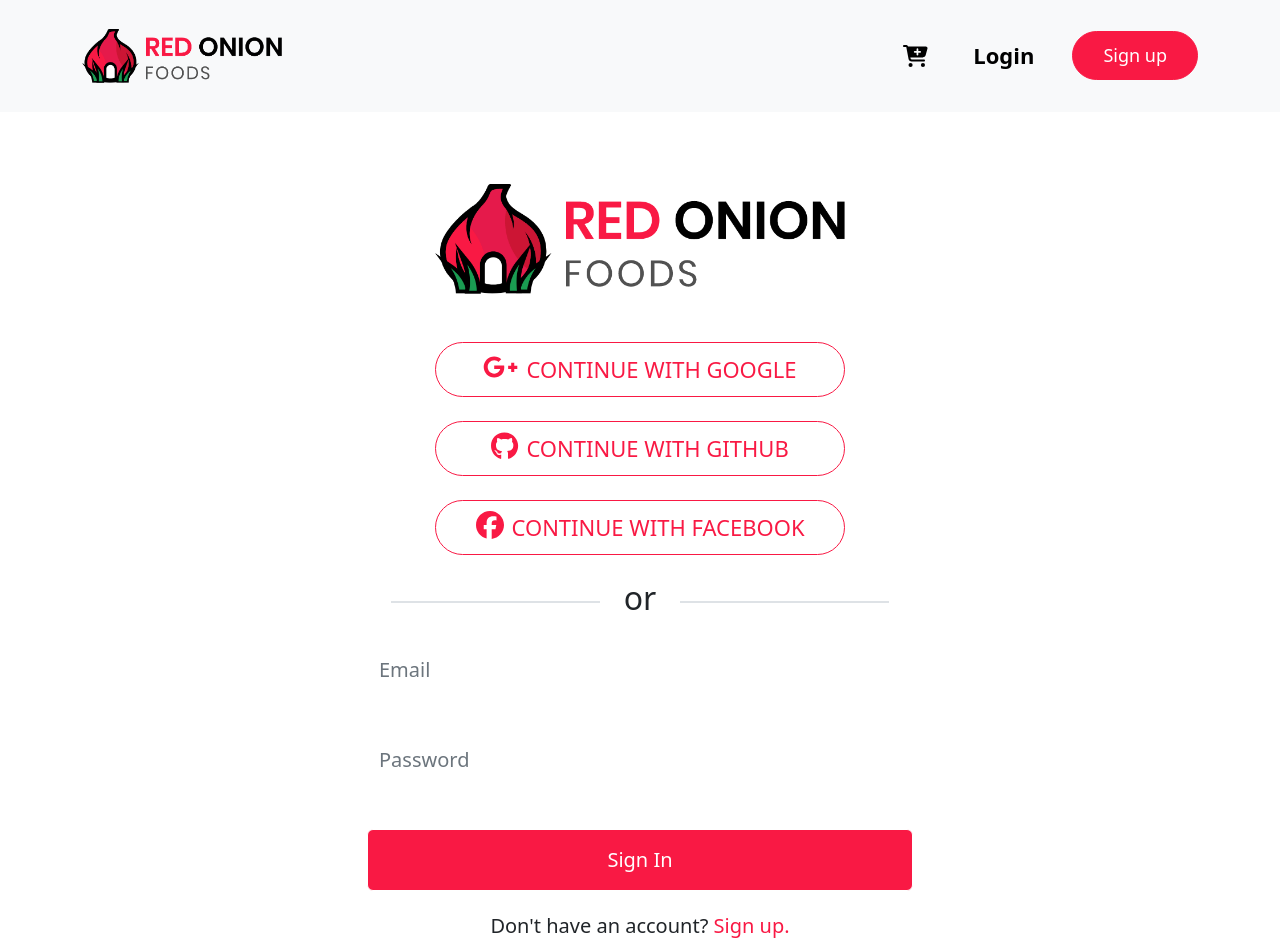
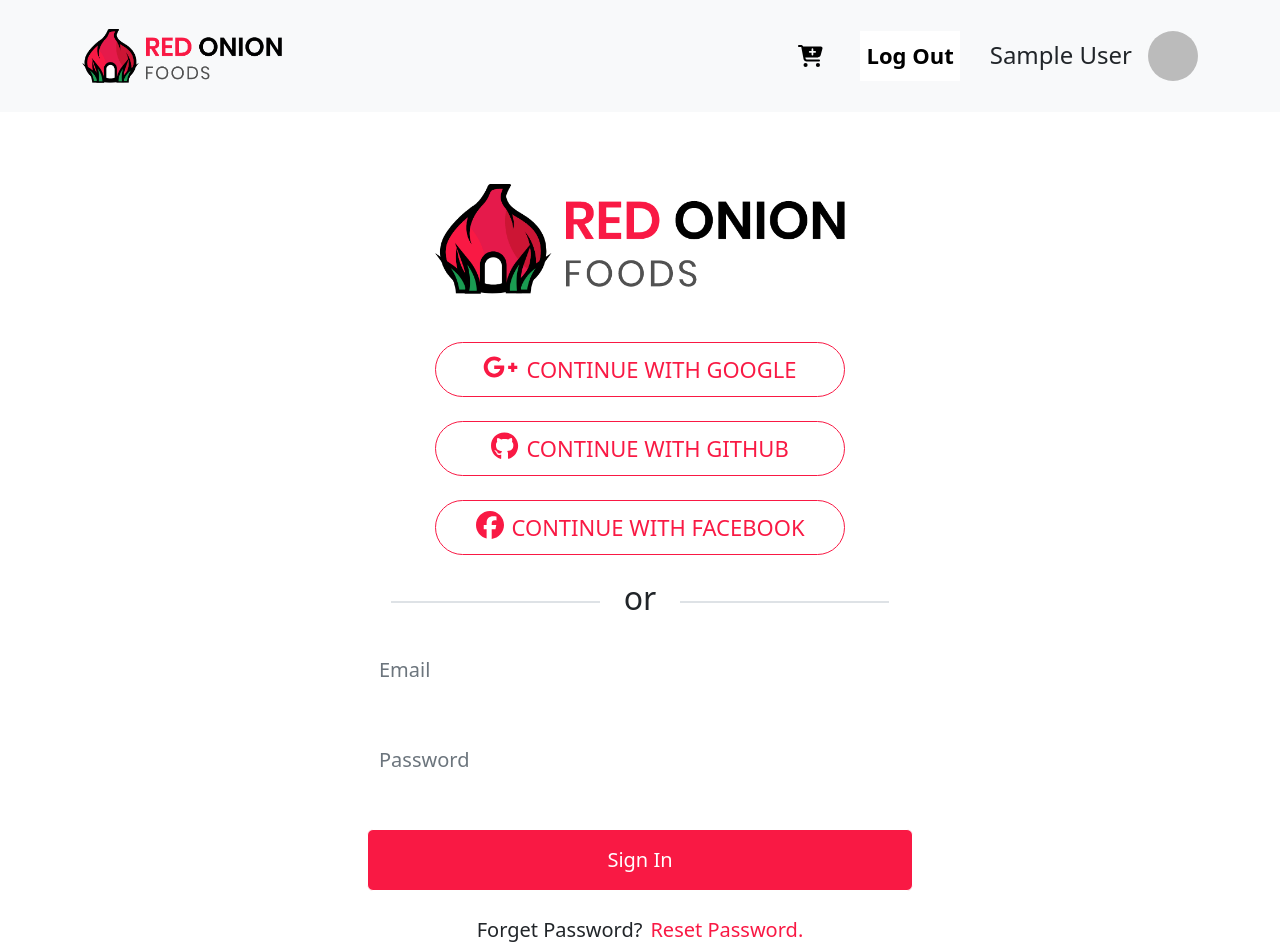
Before and after one commit to Humaiun-Manik/red-onion-client, a React (Create React App) app: page /login in a window 1280 px wide. Shown: the top 952 px of the page. Built offline with nearby package versions, Linux system fonts and the light colour scheme; no server answers; sample sign-in values are in the browser's storage.

Commit message:
implement login system

```diff
--- a/package.json
+++ b/package.json
@@ -18,6 +18,7 @@
     "react-firebase-hooks": "^5.0.3",
     "react-router-dom": "^6.4.3",
     "react-scripts": "5.0.1",
+    "react-toastify": "^9.1.1",
     "web-vitals": "^2.1.4"
   },
   "scripts": {
--- a/src/App.js
+++ b/src/App.js
@@ -3,6 +3,7 @@ import { Route, Routes } from "react-router-dom";
 import "./App.css";
 import Cart from "./Pages/Cart/Cart";
 import Home from "./Pages/Home/Home/Home";
+import RequireAuth from "./Pages/Login/RequireAuth/RequireAuth";
 import SignIn from "./Pages/Login/SignIn/SignIn";
 import SignUp from "./Pages/Login/SignUp/SignUp";
 import NotFound from "./Pages/NotFound/NotFound";
@@ -17,7 +18,14 @@ function App() {
         <Route path="/" element={<Home />} />
         <Route path="login" element={<SignIn />} />
         <Route path="signup" element={<SignUp />} />
-        <Route path="cart" element={<Cart />} />
+        <Route
+          path="cart"
+          element={
+            <RequireAuth>
+              <Cart />
+            </RequireAuth>
+          }
+        />
         <Route path="*" element={<NotFound />} />
       </Routes>
       <Footer />
--- /dev/null
+++ b/src/Pages/Login/RequireAuth/RequireAuth.js
@@ -0,0 +1,22 @@
+import React from "react";
+import { useAuthState } from "react-firebase-hooks/auth";
+import { Navigate, useLocation } from "react-router-dom";
+import auth from "../../../firebase.init";
+import Loading from "../../Shared/Loading/Loading";
+
+const RequireAuth = ({ children }) => {
+  const [user, loading] = useAuthState(auth);
+  const location = useLocation();
+
+  if (loading) {
+    return <Loading></Loading>;
+  }
+
+  if (!user) {
+    return <Navigate to="/login" state={{ from: location }} replace />;
+  }
+
+  return children;
+};
+
+export default RequireAuth;
--- a/src/Pages/Login/SignIn/SignIn.js
+++ b/src/Pages/Login/SignIn/SignIn.js
@@ -1,11 +1,51 @@
-import React from "react";
+import React, { useState } from "react";
 import { Button, Col, Form, Row } from "react-bootstrap";
 import "./SignIn.css";
 import logo from "../../../images/logo2.png";
-import { Link } from "react-router-dom";
+import { Link, useLocation, useNavigate } from "react-router-dom";
 import SocialLogin from "../SocialLogin/SocialLogin";
+import auth from "../../../firebase.init";
+import { useSendPasswordResetEmail, useSignInWithEmailAndPassword } from "react-firebase-hooks/auth";
+import Loading from "../../Shared/Loading/Loading";
+import { ToastContainer, toast } from "react-toastify";
+import "react-toastify/dist/ReactToastify.css";
 
 const SignIn = () => {
+  const [email, setEmail] = useState("");
+  const [password, setPassword] = useState("");
+  const navigate = useNavigate();
+  const location = useLocation();
+  const [signInWithEmailAndPassword, user, loading, error] = useSignInWithEmailAndPassword(auth);
+  const [sendPasswordResetEmail, sending] = useSendPasswordResetEmail(auth);
+
+  let errorElement;
+  if (error) {
+    errorElement = <p className="text-danger">Error: {error?.message}</p>;
+  }
+
+  if (loading || sending) {
+    return <Loading />;
+  }
+
+  let from = location.state?.from?.pathname || "/";
+  if (user) {
+    navigate(from, { replace: true });
+  }
+
+  const handleLogin = (e) => {
+    e.preventDefault();
+    signInWithEmailAndPassword(email, password);
+  };
+
+  const resetPassword = async () => {
+    if (email) {
+      await sendPasswordResetEmail(email);
+      toast.success("Sent email", { icon: "🚀" });
+    } else {
+      toast.error("Please enter your email address!");
+    }
+  };
+
   return (
     <div className="container my-5 py-4">
       <Row className="form-container">
@@ -15,20 +55,44 @@ const SignIn = () => {
             <img className="w-100" src={logo} alt="" />
           </div>
           <SocialLogin></SocialLogin>
-          <Form>
+          <Form onSubmit={handleLogin}>
             <Form.Group className="mb-5" controlId="formBasicPassword">
-              <Form.Control type="email" placeholder="Email" required />
+              <Form.Control
+                onBlur={(e) => setEmail(e.target.value)}
+                type="email"
+                placeholder="Email"
+                required
+              />
             </Form.Group>
             <Form.Group className="mb-5" controlId="formBasicPassword">
-              <Form.Control type="password" placeholder="Password" required />
+              <Form.Control
+                onBlur={(e) => setPassword(e.target.value)}
+                type="password"
+                placeholder="Password"
+                required
+              />
             </Form.Group>
+            {errorElement}
             <Button className="w-100" variant="primary" type="submit">
               Sign In
             </Button>
           </Form>
-          <p>
+          <div>
+            <p className="text-center mt-4 fs-5">
+              Forget Password?
+              <button
+                onClick={resetPassword}
+                style={{ color: "#f91944", fontWeight: "500" }}
+                className="bg-white ms-2 text-decoration-none border-0 p-0"
+              >
+                Reset Password.
+              </button>
+            </p>
+          </div>
+          <p className="my-3">
             Don't have an account? <Link to={"/signup"}>Sign up.</Link>
           </p>
+          <ToastContainer></ToastContainer>
         </Col>
         <Col md={3}></Col>
       </Row>
--- a/src/Pages/Login/SignUp/SignUp.js
+++ b/src/Pages/Login/SignUp/SignUp.js
@@ -1,10 +1,45 @@
-import React from "react";
+import React, { useState } from "react";
 import { Button, Col, Form, Row } from "react-bootstrap";
-import { Link } from "react-router-dom";
+import { useCreateUserWithEmailAndPassword, useUpdateProfile } from "react-firebase-hooks/auth";
+import { Link, useNavigate } from "react-router-dom";
+import auth from "../../../firebase.init";
 import logo from "../../../images/logo2.png";
+import Loading from "../../Shared/Loading/Loading";
 import SocialLogin from "../SocialLogin/SocialLogin";
+import { ToastContainer, toast } from "react-toastify";
+import "react-toastify/dist/ReactToastify.css";
 
 const SignUp = () => {
+  const [name, setName] = useState("");
+  const [email, setEmail] = useState("");
+  const [password, setPassword] = useState("");
+  const [confirmPassword, setConfirmPassword] = useState("");
+  const navigate = useNavigate();
+  const [createUserWithEmailAndPassword, loading, error] = useCreateUserWithEmailAndPassword(auth, {
+    sendEmailVerification: true,
+  });
+  const [updateProfile, updating, updateError] = useUpdateProfile(auth);
+
+  let errorElement;
+  if (error || updateError) {
+    errorElement = <p className="text-danger">Error: {error?.message}</p>;
+  }
+
+  if (loading || updating) {
+    return <Loading />;
+  }
+
+  const handleSignUp = async (e) => {
+    e.preventDefault();
+    if (password !== confirmPassword) {
+      toast.error("Your two passwords are not the same 🤯");
+      return;
+    }
+    await createUserWithEmailAndPassword(email, password);
+    await updateProfile({ displayName: name });
+    navigate("/");
+  };
+
   return (
     <div className="container my-5 py-4">
       <Row className="form-container">
@@ -14,18 +49,33 @@ const SignUp = () => {
             <img className="w-100" src={logo} alt="" />
           </div>
           <SocialLogin></SocialLogin>
-          <Form>
+          <Form onSubmit={handleSignUp}>
             <Form.Group className="mb-5" controlId="formBasicEmail">
-              <Form.Control type="text" placeholder="Name" required />
+              <Form.Control onBlur={(e) => setName(e.target.value)} type="text" placeholder="Name" required />
             </Form.Group>
             <Form.Group className="mb-5" controlId="formBasicPassword">
-              <Form.Control type="email" placeholder="Email" required />
+              <Form.Control
+                onBlur={(e) => setEmail(e.target.value)}
+                type="email"
+                placeholder="Email"
+                required
+              />
             </Form.Group>
             <Form.Group className="mb-5" controlId="formBasicPassword">
-              <Form.Control type="password" placeholder="Password" required />
+              <Form.Control
+                onBlur={(e) => setPassword(e.target.value)}
+                type="password"
+                placeholder="Password"
+                required
+              />
             </Form.Group>
             <Form.Group className="mb-5" controlId="formBasicPassword">
-              <Form.Control type="password" placeholder="Confirm Password" required />
+              <Form.Control
+                onBlur={(e) => setConfirmPassword(e.target.value)}
+                type="password"
+                placeholder="Confirm Password"
+                required
+              />
             </Form.Group>
             <Button className="w-100" variant="primary" type="submit">
               Sign Up
@@ -34,6 +84,8 @@ const SignUp = () => {
           <p>
             Already have an account? <Link to={"/login"}>Sign in.</Link>
           </p>
+          <ToastContainer />
+          {errorElement}
         </Col>
         <Col md={3}></Col>
       </Row>
--- a/src/Pages/Shared/Header/Header.css
+++ b/src/Pages/Shared/Header/Header.css
@@ -12,8 +12,22 @@
   color: #f91944;
 }
 
+.logout-btn {
+  color: black;
+  font-size: 22px;
+  font-weight: 600;
+  margin-right: 30px;
+  border: none;
+  background-color: white;
+  transition: 0.5s;
+}
+.logout-btn:hover {
+  color: #f91944;
+  background-color: white;
+}
+
 .sign-up-btn {
-  font-size: 18px;
+  font-size: 20px;
   color: white;
   background-color: #f91944;
   border: 1px solid #f91944 !important;
@@ -27,6 +41,10 @@
   background-color: black;
 }
 
+.user-img {
+  width: 50px !important;
+}
+
 @media only screen and (max-width: 576px) {
   .menu-bar a {
     text-align: center;
--- a/src/Pages/Shared/Header/Header.js
+++ b/src/Pages/Shared/Header/Header.js
@@ -5,9 +5,15 @@ import logo from "../../../images/logo2.png";
 import { Link, useNavigate } from "react-router-dom";
 import { FontAwesomeIcon } from "@fortawesome/react-fontawesome";
 import { faCartPlus } from "@fortawesome/free-solid-svg-icons";
+import auth from "../../../firebase.init";
+import { useAuthState } from "react-firebase-hooks/auth";
+import { signOut } from "firebase/auth";
+import { ToastContainer, toast } from "react-toastify";
+import "react-toastify/dist/ReactToastify.css";
 
 const Header = () => {
   const navigate = useNavigate();
+  const [user] = useAuthState(auth);
 
   return (
     <Navbar className="py-4 menu-bar" collapseOnSelect expand="lg" bg="light" variant="light">
@@ -18,15 +24,35 @@ const Header = () => {
         <Navbar.Toggle aria-controls="responsive-navbar-nav" />
         <Navbar.Collapse id="responsive-navbar-nav">
           <Nav className="ms-auto ">
-            <Nav.Link as={Link} to="/cart">
+            <Nav.Link className="d-flex align-items-center justify-content-center" as={Link} to="/cart">
               <FontAwesomeIcon icon={faCartPlus}></FontAwesomeIcon>
             </Nav.Link>
+            {!user ? (
               <Nav.Link as={Link} to="/login">
                 Login
               </Nav.Link>
+            ) : (
+              <button
+                onClick={() => {
+                  signOut(auth);
+                  toast.success("You are sign out");
+                }}
+                className="logout-btn"
+              >
+                Log Out
+              </button>
+            )}
+            {user ? (
+              <div className="d-flex align-items-center justify-content-center">
+                <h4 className="m-0 me-3">{user?.displayName}</h4>
+                <img className="rounded-circle user-img" src={user?.photoURL} alt="" />
+              </div>
+            ) : (
               <button onClick={() => navigate("/signup")} className="sign-up-btn">
                 Sign up
               </button>
+            )}
+            <ToastContainer></ToastContainer>
           </Nav>
         </Navbar.Collapse>
       </Container>
--- /dev/null
+++ b/src/Pages/Shared/Loading/Loading.js
@@ -0,0 +1,12 @@
+import React from "react";
+import { Spinner } from "react-bootstrap";
+
+const Loading = () => {
+  return (
+    <div className="container text-center my-5">
+      <Spinner animation="border" variant="danger" />
+    </div>
+  );
+};
+
+export default Loading;
```
Also changed, not shown: src/Pages/Login/SocialLogin/SocialLogin.js (+12 -5 lines), 1 other file (tests, documents, lock files or other folders). Lines whose indentation alone changed are shown as unchanged.
